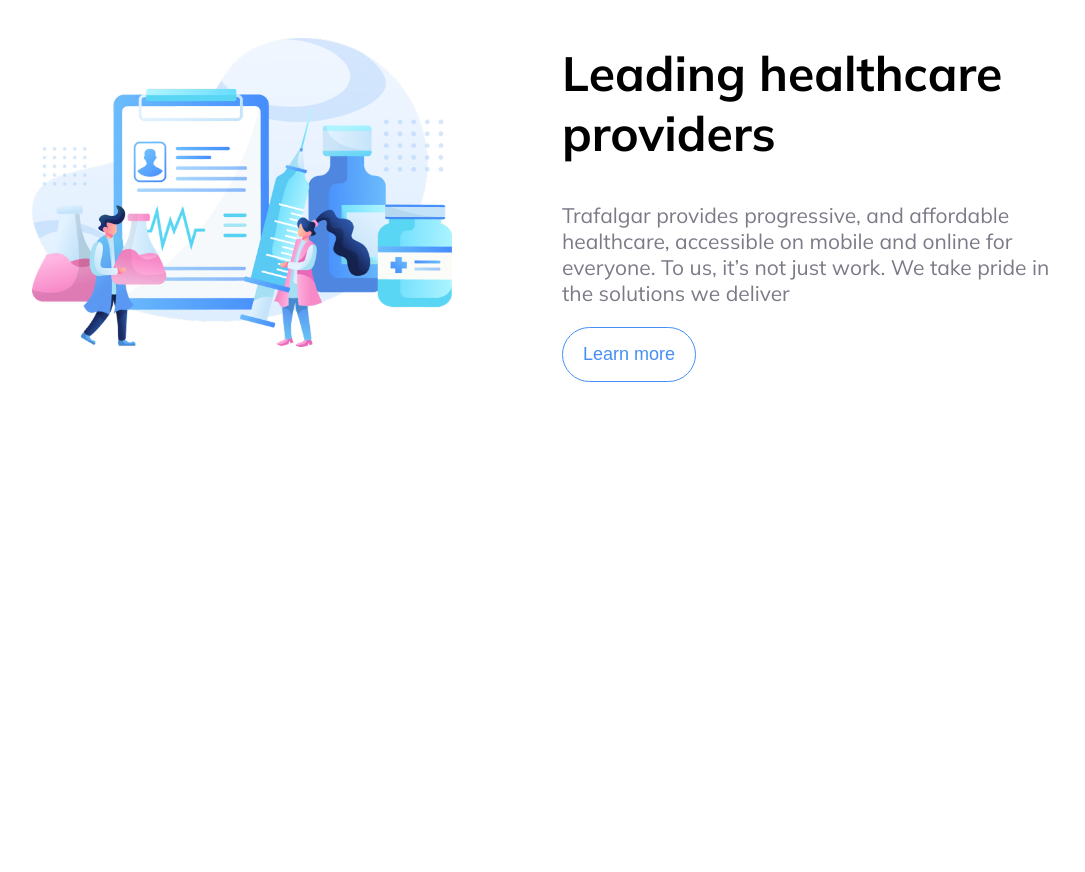
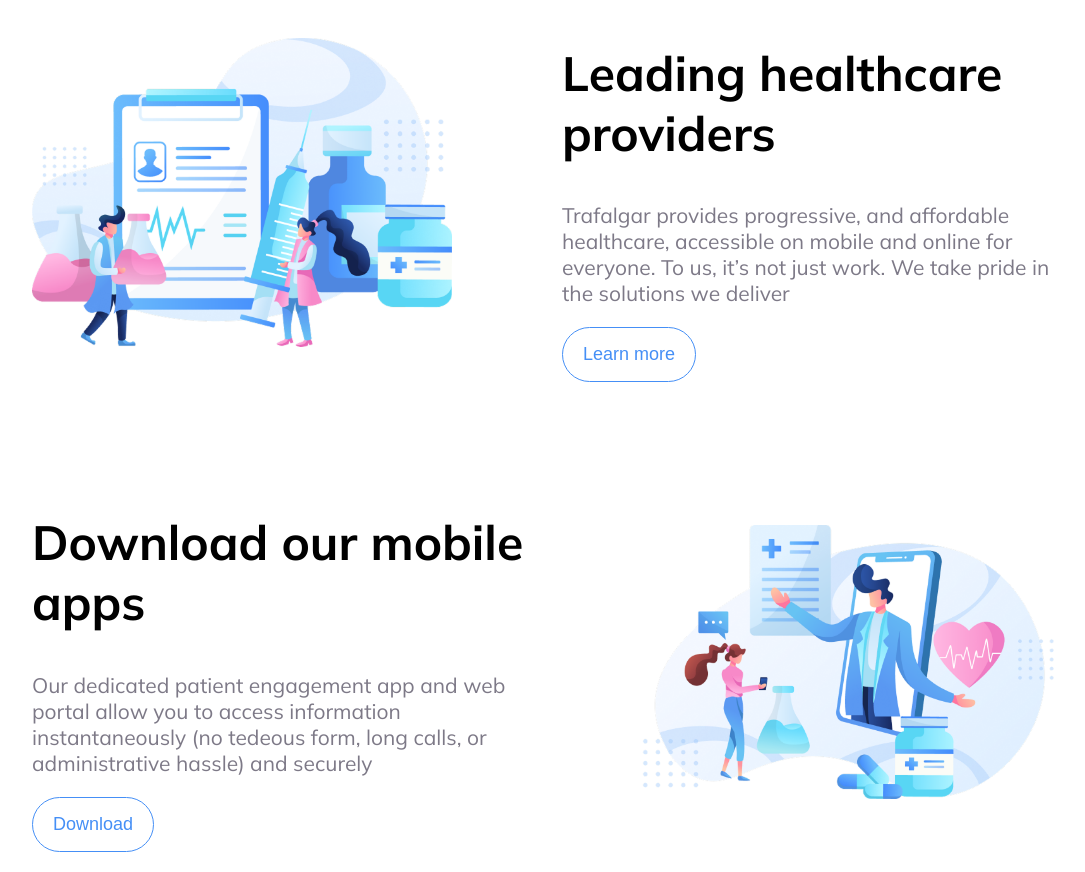
Before and after one commit to dipoldaschomok-bit/Assignment-01, a plain HTML site: page index.html in a window 1280 px wide. Shown: the part 1784-2656 px from the top of the page, without its empty margins (96-1181 px from the left). Before the commit the page ends 2186 px from the top, so only its background shows below. Drawn offline with Linux system fonts and the light colour scheme.

Commit message:
Download section complete

```diff
--- a/index.html
+++ b/index.html
@@ -108,11 +108,10 @@
       </div>
       <button id="learn-btn" class="common-button">Learn more</button>
 
-
       <!-- leading section start with similar desing banner section  -->
       <div class="banner-section">
-          <img src="./asstes/leadsection.png" alt="" />
-          <div>
+        <img src="./asstes/leadsection.png" alt="" />
+        <div>
           <h2 class="banner-title">Leading healthcare providers</h2>
           <p class="banner-descript">
             Trafalgar provides progressive, and affordable healthcare,
@@ -122,6 +121,20 @@
           <button class="common-button">Learn more</button>
         </div>
       </div>
+
+      <!-- download section starts -->
+      <div class="banner-section">
+        <div>
+          <h2 class="banner-title">Download our mobile apps</h2>
+          <p class="banner-descript">
+            Our dedicated patient engagement app and web portal allow you to
+            access information instantaneously (no tedeous form, long calls, or
+            administrative hassle) and securely
+          </p>
+          <button class="common-button">Download</button>
+        </div>
+        <img src="./asstes/download.png" alt="" />
+      </div>
     </main>
   </body>
 </html>
```
Also changed, not shown: asstes/download.png (added).
